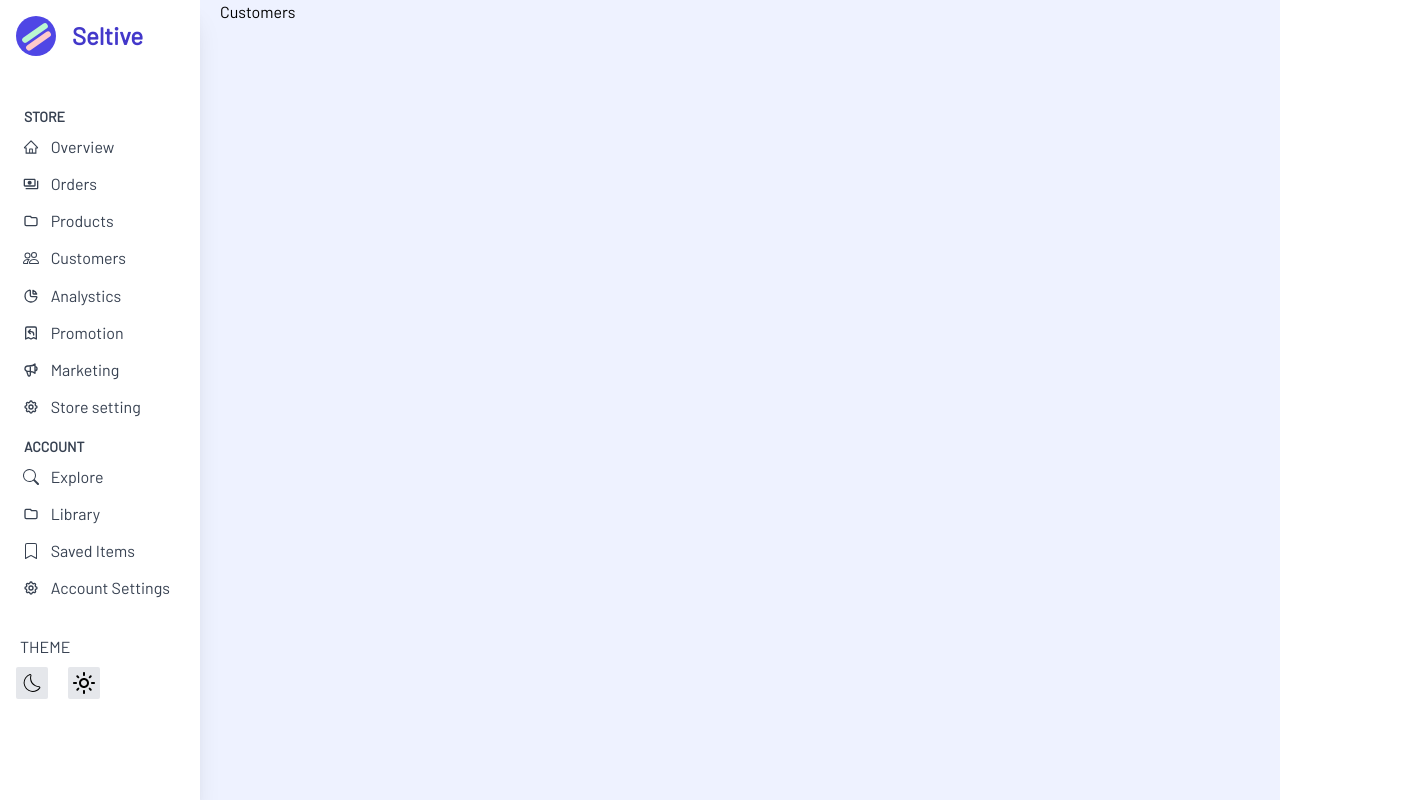
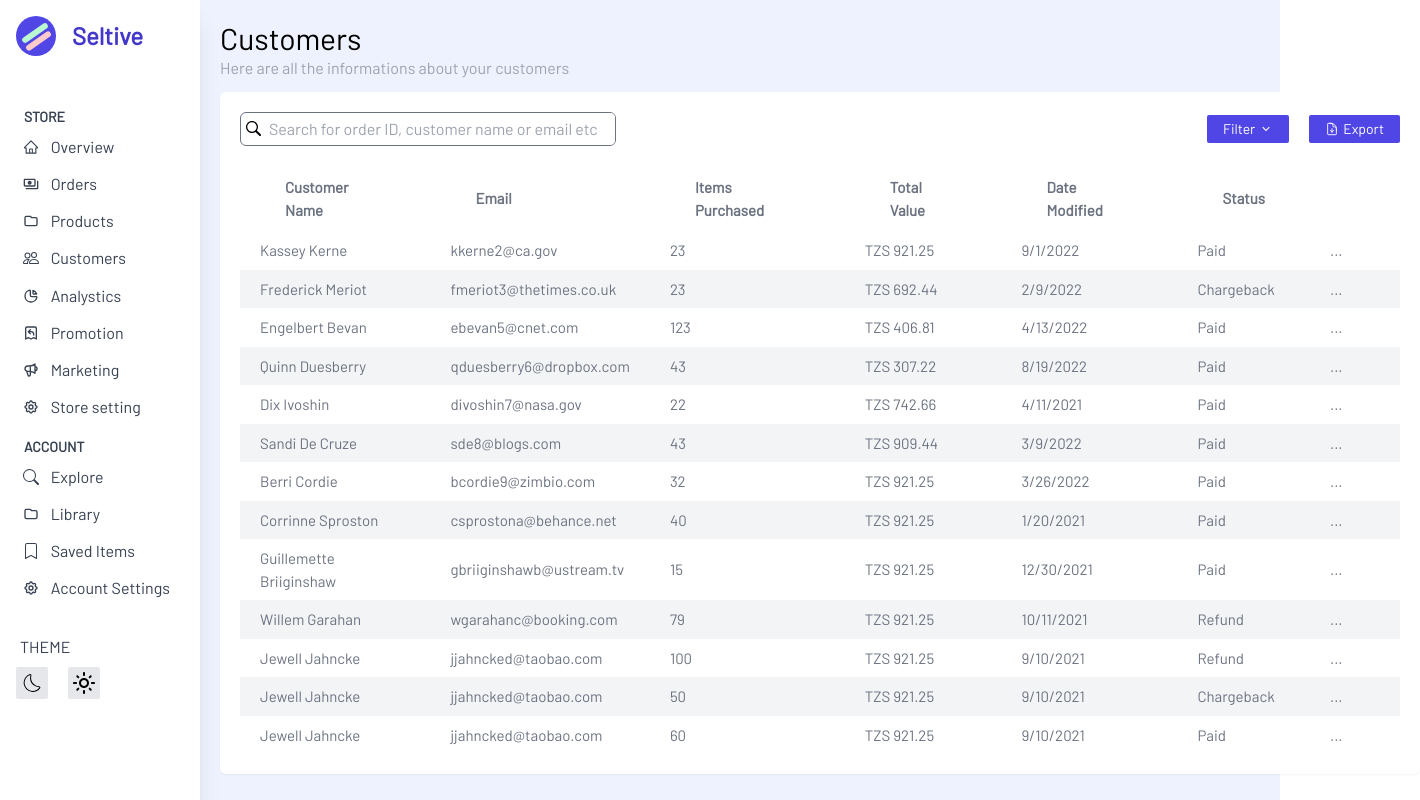
Before and after one commit to Pascal488/Flex-code, a React (Create React App) app in the folder seltive/: page /customers in a window 1280 px wide. Shown: the whole page, 1420 px wide, since content can reach past the window. Built offline with nearby package versions, Linux system fonts and the light colour scheme; no server answers; sample sign-in values are in the browser's storage.

Commit message:
:Add customerspage table

```diff
--- a/seltive/src/pages/homepages/customers/Customers.tsx
+++ b/seltive/src/pages/homepages/customers/Customers.tsx
@@ -1,8 +1,49 @@
 import React from 'react'
+import { GoSearch } from 'react-icons/go'
+import { HiOutlineDocumentArrowDown } from 'react-icons/hi2'
+import { RiArrowDownSLine } from 'react-icons/ri'
+import CustomersTable from './CustomersTable'
 
 const Customers = () => {
   return (
-    <div>Customers</div>
+    <div>
+    <div className="mb-3 mt-5">
+      <h1 className="text-3xl mt-2 dark:text-indigo-600 dark:font-semibold">
+        Customers
+      </h1>
+      <span className="text-gray-400">
+      Here are all the informations about your customers
+      </span>
+    </div>
+    <div className="flex flex-col p-5 bg-white rounded-md shadow-sm min-w-[1200px] dark:bg-slate-900 dark:text-gray-500">
+      <div className="flex justify-between items-center gap-5 mb-5">
+        <div className="flex justify-between items-center border border-gray-500 rounded-md overflow-auto bg-white dark:border-2 dark:border-indigo-600">
+          <span className=" p-1">
+            <GoSearch className="dark:text-indigo-600" />
+          </span>
+          <input
+            type="text"
+            name=""
+            id=""
+            placeholder="Search for order ID, customer name or email etc"
+            className="w-[350px] outline-none p-1"
+          />
+        </div>
+        <div className="flex gap-5">
+          <span className="text-sm flex items-center justify-center gap-1 py-1 px-4 bg-indigo-600  text-white rounded-sm">
+            <button className="">Filter</button>
+            <RiArrowDownSLine className=" cursor-pointer" />
+          </span>
+
+          <span className="text-sm flex items-center justify-center gap-1 py-1 px-4 bg-indigo-600  text-white rounded-sm">
+            <HiOutlineDocumentArrowDown className=" cursor-pointer" />
+            <button className="">Export</button>
+          </span>
+        </div>
+      </div>
+      <CustomersTable />
+    </div>
+  </div>
   )
 }
 
--- a/seltive/src/pages/homepages/customers/CustomersColums.ts
+++ b/seltive/src/pages/homepages/customers/CustomersColums.ts
@@ -1,7 +1,7 @@
 export const COLUMNS = [
     {
         Header:'Customer Name',
-        accessor:"customer"
+        accessor:"customer" as any
     },
     {
         Header:'Email',
--- a/seltive/src/pages/homepages/customers/CustomersTable.tsx
+++ b/seltive/src/pages/homepages/customers/CustomersTable.tsx
@@ -1,9 +1,64 @@
-import React from 'react'
+import React, { useMemo } from "react";
+import { useTable } from "react-table";
+import { COLUMNS } from "./CustomersColums";
+import Dummy from "./Dummy.json";
 
 const CustomersTable = () => {
+  const columns = useMemo(() => COLUMNS, []);
+  const data = useMemo(() => Dummy, []);
+  const tableInstance = useTable({
+    columns,
+    data,
+  });
+
+  const { getTableProps, getTableBodyProps, headerGroups, rows, prepareRow } =
+    tableInstance;
+
   return (
-    <div>CustomersTable</div>
-  )
-}
+    <div>
+      <table {...getTableProps()} className="text-gray-500 font-semiblod text-[15px] dark:text-gray-300">
+        <thead>
+          {headerGroups.map((headerGroups) => (
+            <tr {...headerGroups.getHeaderGroupProps()}>
+              {headerGroups.headers.map((columns) => (
+                <th
+                  {...columns.getHeaderProps()}
+                  className="py-[10px] px-[45px] text-left"
+                >
+                  {columns.render("Header")}
+                </th>
+              ))}
+            </tr>
+          ))}
+        </thead>
+        <tbody
+          {...getTableBodyProps()}
+          className="[&>*:nth-child(even)]:bg-gray-100 dark:[&>*:nth-child(even)]:bg-slate-800"
+        >
+          {rows.map((rows) => {
+            prepareRow(rows);
+            return (
+              <tr
+                {...rows.getRowProps()}
+                className=" hover:color-indigo-600 dark:hover:bg-slate-900 hover:font-bold"
+              >
+                {rows.cells.map((cell) => {
+                  return (
+                    <td
+                      {...cell.getCellProps()}
+                      className="py-[8px] px-[20px] text-left"
+                    >
+                      {cell.render("Cell")}
+                    </td>
+                  );
+                })}
+              </tr>
+            );
+          })}
+        </tbody>
+      </table>
+    </div>
+  );
+};
 
-export default CustomersTable
+export default CustomersTable;
```
